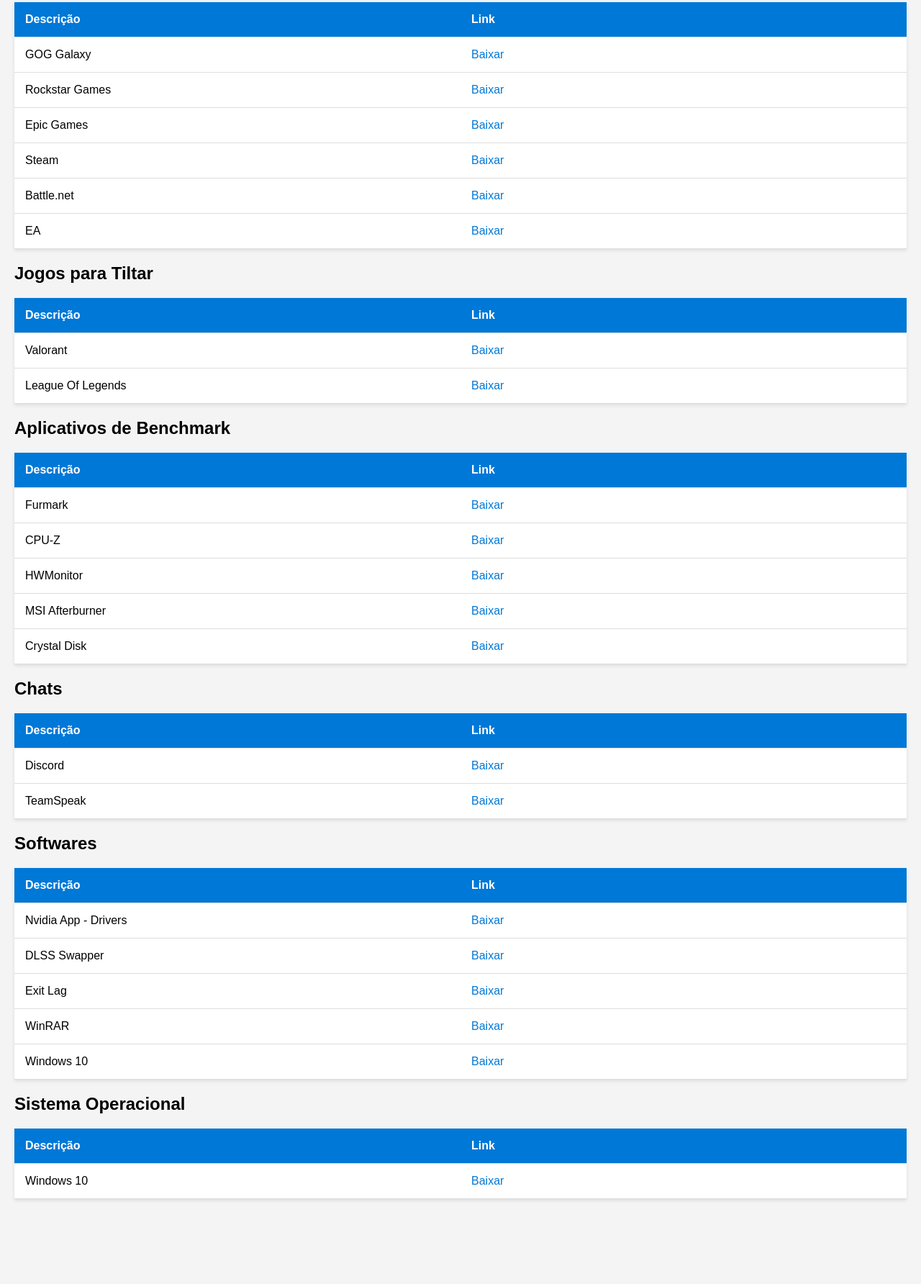
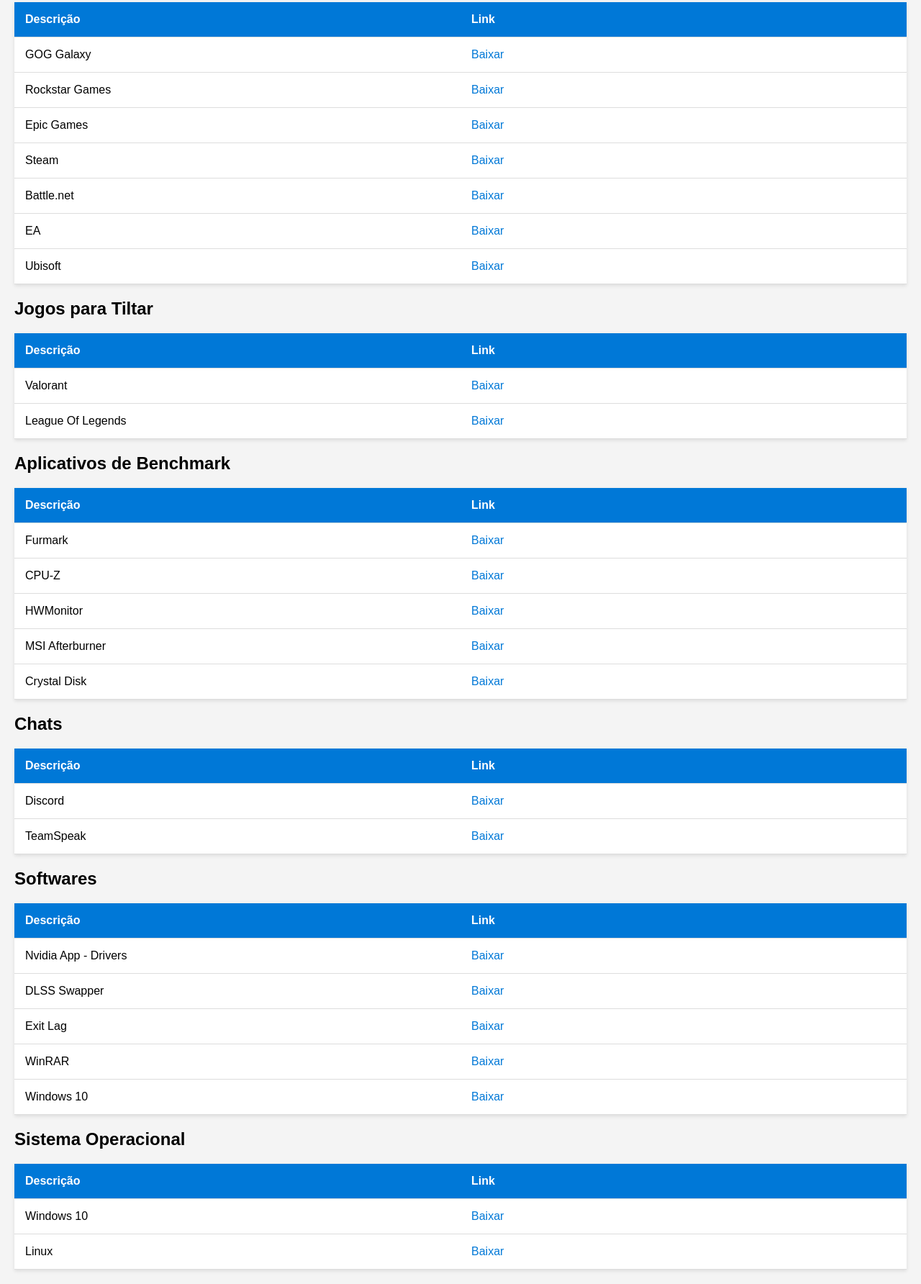
Before and after one commit to NyckolasBotero/Install-Links, a plain HTML site: page index.html in a window 1280 px wide. Shown: the part 379-2163 px from the top of the page at 72% size. Before the commit the page ends 2065 px from the top, so only its background shows below. Drawn offline with Linux system fonts and the light colour scheme.

Commit message:
Update index.html

```diff
--- a/index.html
+++ b/index.html
@@ -103,9 +103,12 @@
                 <td><a href="https://download.battle.net/pt-br/?product=bnetdesk" target="_blank">Baixar</a></td>
             </tr>
             <tr>
-
                 <td>EA</td>
                 <td><a href="https://origin-a.akamaihd.net/EA-Desktop-Client-Download/installer-releases/EAappInstaller.exe" target="_blank">Baixar</a></td>
+            </tr>
+            <tr>
+                <td>Ubisoft</td>
+                <td><a href="https://ubi.li/4vxt9" target="_blank">Baixar</a></td>
             </tr>
         </tbody>
     </table>
@@ -226,6 +229,10 @@
                 <td>Windows 10</td>
                 <td><a href="https://go.microsoft.com/fwlink/?LinkId=2265055">Baixar</a></td>
             </tr>
+            <tr>
+                <td>Linux</td>
+                <td><a href="https://www.linux.org/pages/download/#google_vignette">Baixar</a></td>
+            </tr>
         </tbody>
     </table>
 </body>
```
